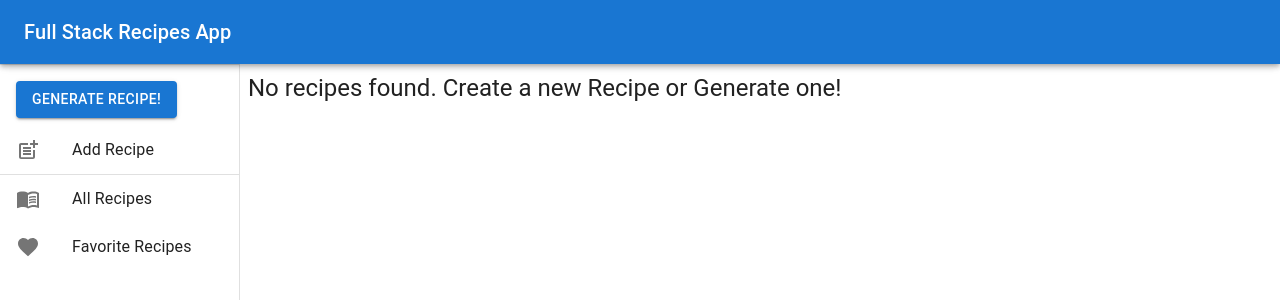
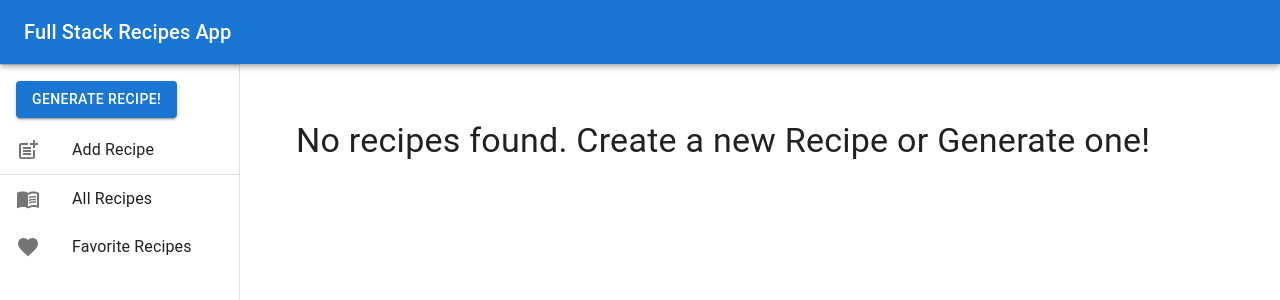
Before and after one commit to Zenb0t/fullstack-recipe-app, a React (Create React App) app in the folder frontend-recipes/: page /allrecipes in a window 1280 px wide. Shown: the top 300 px of the page. Built offline with nearby package versions, Linux system fonts and the light colour scheme.

Commit message:
update list typography

```diff
--- a/frontend-recipes/src/features/recipeBook/RecipeCardList.tsx
+++ b/frontend-recipes/src/features/recipeBook/RecipeCardList.tsx
@@ -10,7 +10,7 @@
     return (
         <Grid container spacing={2}>
 
-            {recipes.length === 0 ? <Typography variant="h5" align="center">No recipes found. Create a new Recipe or Generate one!</Typography> :
+            {recipes.length === 0 ? <Typography p={6} mb={4} variant="h4" align="center">No recipes found. Create a new Recipe or Generate one!</Typography> :
 
                 recipes.map((recipe: RecipeModel) => (
                     <Grid key={recipe.id} minWidth={"320px"} item sm={2}>
```
